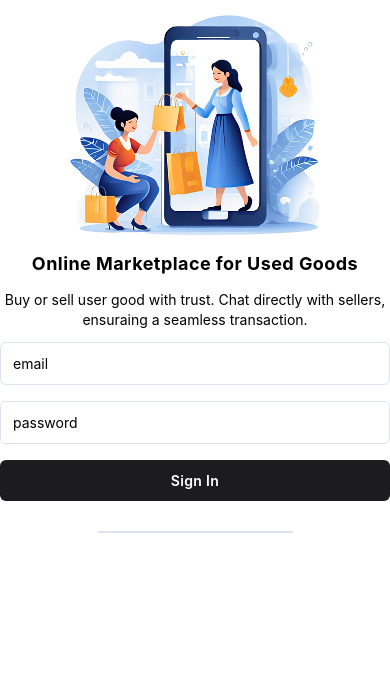
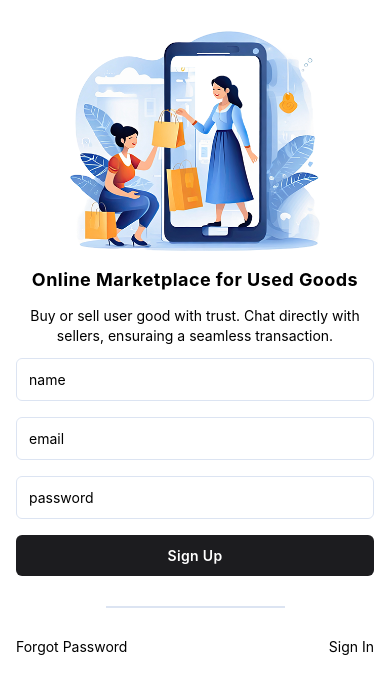
Before and after one commit to TannerHelms/smart-cycle-market, a React Native app in the folder app/: screen / in a window 390 px wide. Shown: the top 694 px of the page. Built offline with nearby package versions, Linux system fonts and the light colour scheme.

Commit message:
Sign Up, Sign In, Forgot Password screens

```diff
--- a/app/App.tsx
+++ b/app/App.tsx
@@ -1,11 +1,11 @@
 import { statusBarPadding } from '@utils/status-bar';
-import { SignIn } from '@views/sign-in';
+import { SignUp } from '@views/sign-up';
 import { SafeAreaView } from 'react-native';
 
 export default function App() {
   return (
-    <SafeAreaView className={`items-center ${statusBarPadding}`}>
-      <SignIn />
+    <SafeAreaView className='items-center' style={{ paddingTop: statusBarPadding }}>
+      <SignUp />
     </SafeAreaView>
   );
 }
--- /dev/null
+++ b/app/app/ui/form-navigator.tsx
@@ -0,0 +1,22 @@
+import * as React from 'react';
+import { View, Text, Pressable } from 'react-native';
+
+export interface FormNavigatorProps {
+    leftTitle: string;
+    rightTitle: string;
+    leftAction: () => void;
+    rightAction: () => void;
+}
+
+export function FormNavigator({ leftTitle, rightTitle, leftAction, rightAction }: FormNavigatorProps) {
+    return (
+        <View className='w-100 flex-row justify-between'>
+            <Pressable onPress={leftAction}>
+                <Text>{leftTitle}</Text>
+            </Pressable>
+            <Pressable onPress={rightAction}>
+                <Text>{rightTitle}</Text>
+            </Pressable>
+        </View>
+    );
+}
--- /dev/null
+++ b/app/app/ui/keyboard.tsx
@@ -0,0 +1,13 @@
+import * as React from 'react';
+import { View, Text, KeyboardAvoidingView, ScrollView } from 'react-native';
+
+
+export function Keyboard(props: { children: React.ReactNode }) {
+    return (
+        <KeyboardAvoidingView className='h-fit' behavior='padding'>
+            <ScrollView>
+                {props.children}
+            </ScrollView >
+        </KeyboardAvoidingView>
+    );
+}
--- a/app/app/utils/status-bar.ts
+++ b/app/app/utils/status-bar.ts
@@ -1,3 +1,3 @@
 import { Platform, StatusBar } from "react-native"
 
-export const statusBarPadding = Platform.OS === "android" ? `p-[${StatusBar.currentHeight!}px]` : ""
+export const statusBarPadding = Platform.OS === "android" ? StatusBar.currentHeight : 0
--- a/app/app/views/forgot-password.tsx
+++ b/app/app/views/forgot-password.tsx
@@ -0,0 +1,31 @@
+import Button from '@ui/button';
+import { Divider } from '@ui/divider';
+import { FormNavigator } from '@ui/form-navigator';
+import { Keyboard } from '@ui/keyboard';
+import { WelcomeHeader } from '@ui/welcome-header';
+import { FormInput } from '@utils/text';
+import * as React from 'react';
+import { Platform, ScrollView, View } from 'react-native';
+export interface ForgotPasswordProps {
+}
+
+export function ForgotPassword(props: ForgotPasswordProps) {
+    return (
+        <Keyboard >
+            <View className='items-center w-screen p-4'>
+                <WelcomeHeader />
+                <View className='w-full mt-3'>
+                    <FormInput placeholder='email' keyboardType='email-address' autoCapitalize='none' />
+                    <Button title='Request Link' />
+                    <Divider />
+                    <FormNavigator
+                        leftTitle='Sign UP'
+                        leftAction={() => { }}
+                        rightTitle='Sign In'
+                        rightAction={() => { }}
+                    />
+                </View>
+            </View>
+        </Keyboard>
+    );
+}
--- a/app/app/views/sign-in.tsx
+++ b/app/app/views/sign-in.tsx
@@ -1,23 +1,33 @@
 import Button from '@ui/button';
 import { Divider } from '@ui/divider';
+import { FormNavigator } from '@ui/form-navigator';
+import { Keyboard } from '@ui/keyboard';
 import { WelcomeHeader } from '@ui/welcome-header';
 import { FormInput } from '@utils/text';
 import * as React from 'react';
-import { View } from 'react-native';
+import { Platform, ScrollView, View } from 'react-native';
 
 export interface SignInProps {
 }
 
 export function SignIn(props: SignInProps) {
     return (
-        <View className='items-center w-full'>
+        <Keyboard>
+            <View className='items-center w-screen p-4'>
                 <WelcomeHeader />
                 <View className='w-full mt-3'>
                     <FormInput placeholder='email' keyboardType='email-address' autoCapitalize='none' />
                     <FormInput placeholder='password' secureTextEntry={true} />
                     <Button title='Sign In' />
                     <Divider />
+                    <FormNavigator
+                        leftTitle='Forgot Password'
+                        leftAction={() => { }}
+                        rightTitle='Sign Up'
+                        rightAction={() => { }}
+                    />
                 </View>
             </View>
+        </Keyboard>
     );
 }
--- a/app/app/views/sign-up.tsx
+++ b/app/app/views/sign-up.tsx
@@ -0,0 +1,34 @@
+import Button from '@ui/button';
+import { Divider } from '@ui/divider';
+import { FormNavigator } from '@ui/form-navigator';
+import { Keyboard } from '@ui/keyboard';
+import { WelcomeHeader } from '@ui/welcome-header';
+import { FormInput } from '@utils/text';
+import * as React from 'react';
+import { KeyboardAvoidingView, Platform, ScrollView, View } from 'react-native';
+
+export interface SignUpProps {
+}
+
+export function SignUp(props: SignUpProps) {
+    return (
+        <Keyboard>
+            <View className='items-center w-screen p-4'>
+                <WelcomeHeader />
+                <View className='w-full mt-3'>
+                    <FormInput placeholder='name' />
+                    <FormInput placeholder='email' keyboardType='email-address' autoCapitalize='none' />
+                    <FormInput placeholder='password' secureTextEntry={true} />
+                    <Button title='Sign Up' />
+                    <Divider />
+                    <FormNavigator
+                        leftTitle='Forgot Password'
+                        leftAction={() => { }}
+                        rightTitle='Sign In'
+                        rightAction={() => { }}
+                    />
+                </View>
+            </View>
+        </Keyboard>
+    );
+}
```
Also changed, not shown: 1 other file (tests, documents, lock files or other folders). Lines whose indentation alone changed are shown as unchanged.
